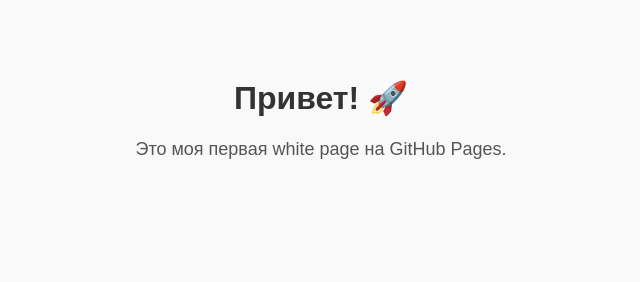
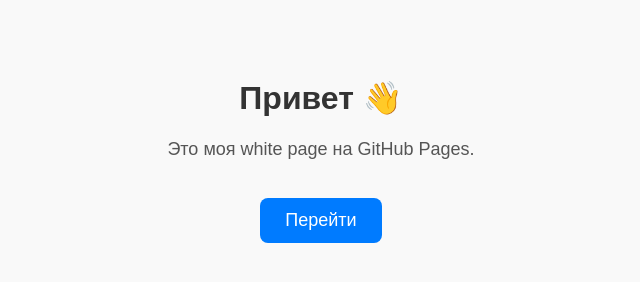
Before and after one commit to sqdfluppe-cell/1win-whitepage, a plain HTML site: page index.html in a window 1280 px wide. Shown: the whole page, without its empty margins (319-959 px from the left). Drawn offline with Linux system fonts and the light colour scheme.

Commit message:
Update index.html

```diff
--- a/index.html
+++ b/index.html
@@ -3,7 +3,7 @@
 <head>
   <meta charset="UTF-8">
   <meta name="viewport" content="width=device-width, initial-scale=1.0">
-  <title>Моя белая страница</title>
+  <title>Моя white page</title>
   <style>
     body {
       font-family: Arial, sans-serif;
@@ -18,10 +18,25 @@
       font-size: 18px;
       color: #555;
     }
+    .btn {
+      display: inline-block;
+      margin-top: 20px;
+      padding: 12px 25px;
+      font-size: 18px;
+      color: #fff;
+      background: #007BFF;
+      text-decoration: none;
+      border-radius: 8px;
+      transition: background 0.3s ease;
+    }
+    .btn:hover {
+      background: #0056b3;
+    }
   </style>
 </head>
 <body>
-  <h1>Привет! 🚀</h1>
-  <p>Это моя первая white page на GitHub Pages.</p>
+  <h1>Привет 👋</h1>
+  <p>Это моя white page на GitHub Pages.</p>
+  <a class="btn" href="https://example.com" target="_blank">Перейти</a>
 </body>
 </html>
```
